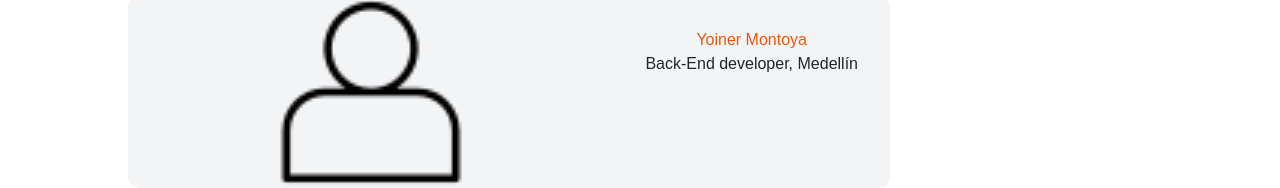
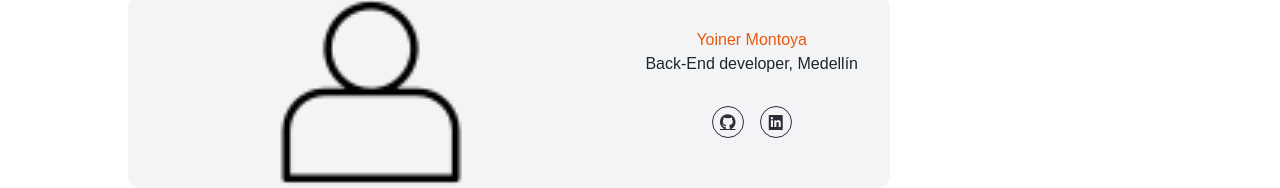
Before and after one commit to FranklinZ12/CiaoPizza, a website: page public/team.html in a window 1280 px wide. Shown: the part 618-806 px from the top of the page. Drawn offline with nearby package versions, Linux system fonts and the light colour scheme.

Commit message:
agregando perfil linkedin de yoiner

```diff
--- a/public/team.html
+++ b/public/team.html
@@ -95,12 +95,12 @@
               <div>
                 Back-End developer, Medellín
               </div>
-              <div>
-                <a>
-                  <i></i>
+              <div class='social'>
+                <a href="https://github.com/yoiner507" target="_blank" rel="noopener noreferrer">
+                  <i class="fab fa-github"></i>
                 </a>
-                <a>
-                  <i></i>
+                <a href="https://www.linkedin.com/in/yoiner-montoya-69a3311a1/" target="_blank" rel="noopener">
+                  <i class="fab fa-linkedin"></i>
                 </a>
               </div>
             </figcaption>
```
